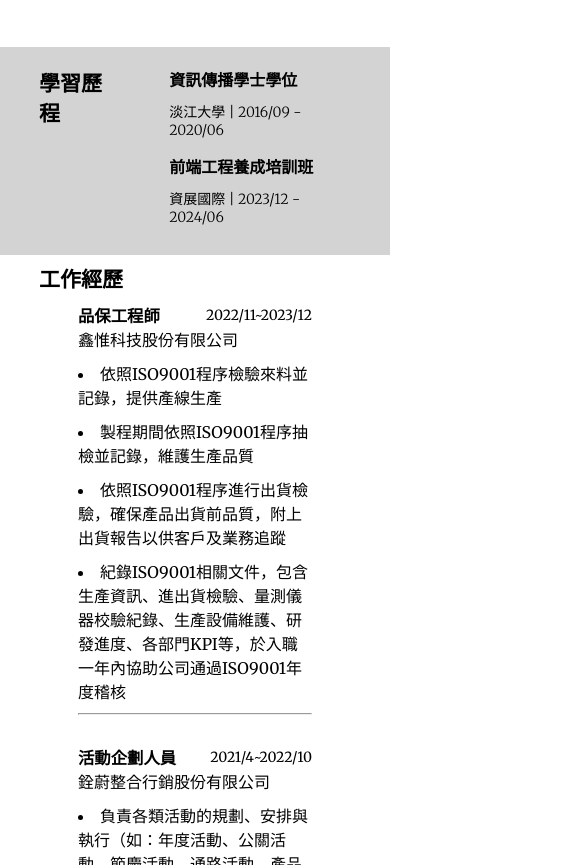
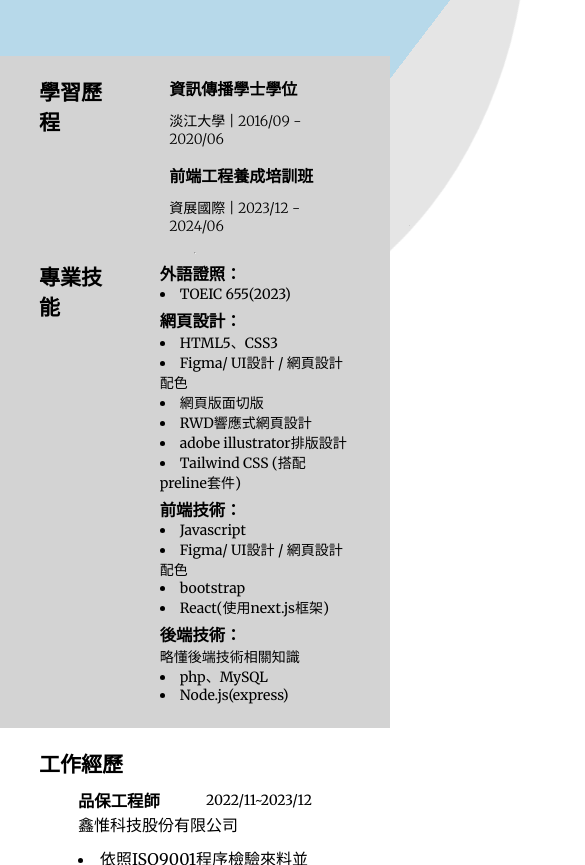
Before and after one commit to PoyuanFang/my_website_demo, a plain HTML site: page index.html in a window 390 px wide. Shown: the part 1135-2000 px from the top of the page, 585 px wide, since content can reach past the window. Drawn offline with nearby package versions, Linux system fonts and the light colour scheme.

Commit message:
新增背景動畫&navbar錨點設定

```diff
--- a/index.html
+++ b/index.html
@@ -27,8 +27,8 @@
     <div class="menu-icon">Menu</div>
     <nav class="navbar">
       <ul class="primary-nav">
-        <li><a href="">About</a></li>
-        <li><a href="">Experience</a></li>
+        <li><a href="#about">About</a></li>
+        <li><a href="#experience">Experience</a></li>
         <li><a href="">Portfolio</a></li>
         <li><a href="">Contact</a></li>
       </ul>
@@ -39,6 +39,11 @@
     <h1 class="slogan" data-aos="zoom-in">Poyuan Fang's Portfolio</h1>
   </section>
   <section id="about">
+    <div class='box'>
+      <div class='wave -one'></div>
+      <div class='wave -two'></div>
+      <!-- <div class='wave -three'></div> -->
+    </div>
     <div class="container">
       <img src="./img/POYUAN-03.png" alt="" data-aos="fade-left" class="avatar">
       <div class="description">
@@ -64,9 +69,49 @@
           </li>
         </ul>
       </div>
+      <hr>
+      <div class="skills">
+        <h1 class="sectionTitle">專業技能</h1>
+        <ul class="skills-list">
+          <li>
+            <h3 class="skill-title">外語證照：</h3>
+            <ul class="skills-info">
+              <li>TOEIC 655(2023)</li>
+            </ul>
+          </li>
+          <li>
+            <h3 class="skill-title">網頁設計：</h3>
+            <ul class="skills-info">
+              <li>HTML5、CSS3</li>
+              <li>Figma/ UI設計 / 網頁設計配色</li>
+              <li>網頁版面切版 </li>
+              <li>RWD響應式網頁設計 </li>
+              <li>adobe illustrator排版設計 </li>
+              <li>Tailwind CSS (搭配preline套件) </li>
+            </ul>
+          </li>
+          <li>
+            <h3 class="skill-title">前端技術： </h3>
+            <ul class="skills-info">
+              <li>Javascript </li>
+              <li>Figma/ UI設計 / 網頁設計配色</li>
+              <li>bootstrap </li>
+              <li>React(使用next.js框架) </li>
+            </ul>
+          </li>
+          <li>
+            <h3 class="skill-title">後端技術： </h3>
+            <p>略懂後端技術相關知識 </p>
+            <ul class="skills-info">
+              <li>php、MySQL </li>
+              <li>Node.js(express)</li>
+            </ul>
+          </li>
+        </ul>
+      </div>
     </div>
   </section>
-  <section id="experience">
+  <section id="experience" data-aos="fade-left">
     <div class="container">
       <h2>工作經歷</h2>
     </div>
@@ -114,8 +159,12 @@
           </ul>
           <hr>
         </li>
+      </ul>
+    </div>
+  </section>
+  <section id="portfolio">
+    <div class="container">
 
-      </ul>
     </div>
   </section>
   <footer>
--- a/style.css
+++ b/style.css
@@ -3,6 +3,10 @@
 /* font-family: 'Mukta', sans-serif;
 font-family: 'Dosis';*/
 /* 電腦與平板上應用的樣式 */
+html {
+  scroll-behavior: smooth;
+}
+
 * {
   /* 如果有空白區塊跑出來 */
   box-sizing: border-box;
@@ -12,7 +16,30 @@ font-family: 'Dosis';*/
 body {
   margin: 0px;
   font-size: 14px;
+  /* background-image: linear-gradient(
+    125deg,
+    #acd5ff,
+    #bee8ff,
+    #ffffff,
+    #d4f6ff,
+    #cddeda
+  );
+  background-repeat: no-repeat;
+  background-size: 400%;
+  animation: bganimation 15s infinite; */
 }
+
+/* @keyframes bganimation {
+  0% {
+    background-position: 0% 50%;
+  }
+  50% {
+    background-position: 100% 50%;
+  }
+  100% {
+    background-position: 0% 50%;
+  }
+} */
 
 .container {
   width: 80%;
@@ -102,6 +129,12 @@ header a:hover {
       rgba(0, 0, 0, 0.3)
     ),
     url("./img/geadient_blue_工作區域 1.png");
+
+  /* Create the parallax scrolling effect */
+  background-attachment: fixed;
+  background-position: center;
+  background-repeat: no-repeat;
+  background-size: cover;
 }
 
 .circle1 {
@@ -149,11 +182,14 @@ header a:hover {
 }
 
 /* about區域 */
+#about {
+  padding: 5% 0;
+}
+
 #about .container {
   display: flex;
   align-items: center;
   gap: 30px;
-  margin-bottom: 30px;
 }
 
 .avatar {
@@ -168,37 +204,24 @@ header a:hover {
 }
 
 /* education區域 */
+
 #education {
-  flex-direction: row;
+  display: flex;
   background-color: lightgrey;
-  padding: 2% 0;
+  padding: 5% 0;
 }
 
-.education {
-  width: 100%;
+#education .container {
   display: flex;
-  gap: 50px;
+  justify-content: space-around;
 }
 
-.education-list > li {
-  display: flex;
-  gap: 20px;
-  align-items: center;
-  margin-bottom: 10px;
-}
-
-.education-title {
-  font-size: 20px;
-}
-
-.education-period {
-  font-weight: 300;
-  font-size: 18px;
-}
+/* skills區域 */
 
 /* experience區域 */
 #experience {
-  padding: 2% 0;
+  padding: 5% 0;
+  z-index: 5;
 }
 
 #experience .container:nth-child(2) {
@@ -229,6 +252,68 @@ header a:hover {
   margin-bottom: 10px;
   font-weight: 300;
   font-size: 16px;
+}
+
+/* 背景動畫設定 */
+.box {
+  position: relative;
+  top: 50;
+  transform: rotate(80deg);
+  right: 0;
+  z-index: -1;
+}
+
+.wave {
+  top: 50;
+  left: 0;
+  opacity: 0.2;
+  position: absolute;
+  top: 3%;
+  right: 20%;
+  background: #0af;
+  width: 1200px;
+  height: 1000px;
+  margin-left: -150px;
+  margin-top: -250px;
+  transform-origin: 50% 48%;
+  border-radius: 43%;
+  animation: drift 7000ms infinite linear;
+  z-index: -1;
+}
+
+.wave.-three {
+  animation: drift 7500ms infinite linear;
+  position: fixed;
+  background-color: #77daff;
+  z-index: -2;
+}
+
+.wave.-two {
+  animation: drift 3000ms infinite linear;
+  opacity: 0.1;
+  background: black;
+  position: fixed;
+  z-index: -3;
+}
+
+.box:after {
+  content: "";
+  display: block;
+  left: 0;
+  top: 0;
+  width: 100%;
+  height: 100%;
+  z-index: 11;
+  transform: translate3d(0, 0, 0);
+}
+
+@keyframes drift {
+  from {
+    transform: rotate(0deg);
+  }
+  from {
+    transform: rotate(360deg);
+  }
 }
 
 /* 手機  螢幕寬度小於640px才會執行*/
@@ -304,10 +389,34 @@ header a:hover {
   /* education區域 */
   #education {
     background-color: lightgrey;
+    flex-direction: row;
+    background-color: lightgrey;
     padding: 5% 0;
   }
 
+  #education .container {
+    display: flex;
+    flex-direction: column;
+  }
+
+  .education {
+    width: 100%;
+    display: flex;
+    gap: 50px;
+  }
+
+  .education-title {
+    font-size: 16px;
+  }
+
+  .education-period {
+    font-weight: 300;
+    font-size: 14px;
+  }
+
   .education-list > li {
+    display: flex;
+    margin-bottom: 10px;
     flex-direction: column;
     gap: 10px;
     align-items: flex-start;
@@ -317,12 +426,18 @@ header a:hover {
     margin-bottom: 15px;
   }
 
-  .education-title {
-    font-size: 16px;
+  /* skills區域 */
+  .skills {
+    display: flex;
+    gap: 50px;
   }
 
-  .education-period {
-    font-size: 14px;
+  .skills-list > li {
+    margin-bottom: 5px;
+  }
+
+  .skills-info {
+    list-style: inside;
   }
 
   /* experience區域 */
```
